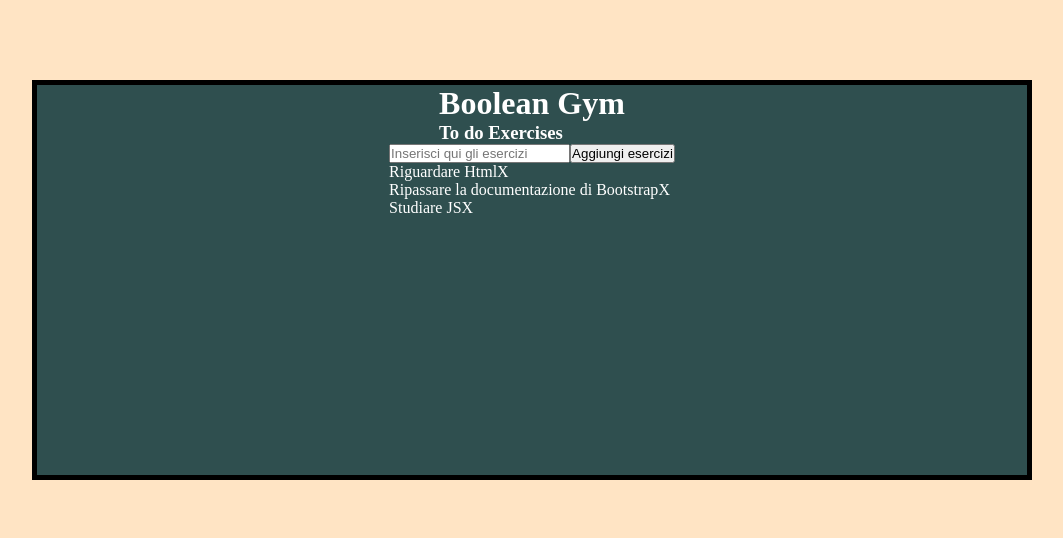
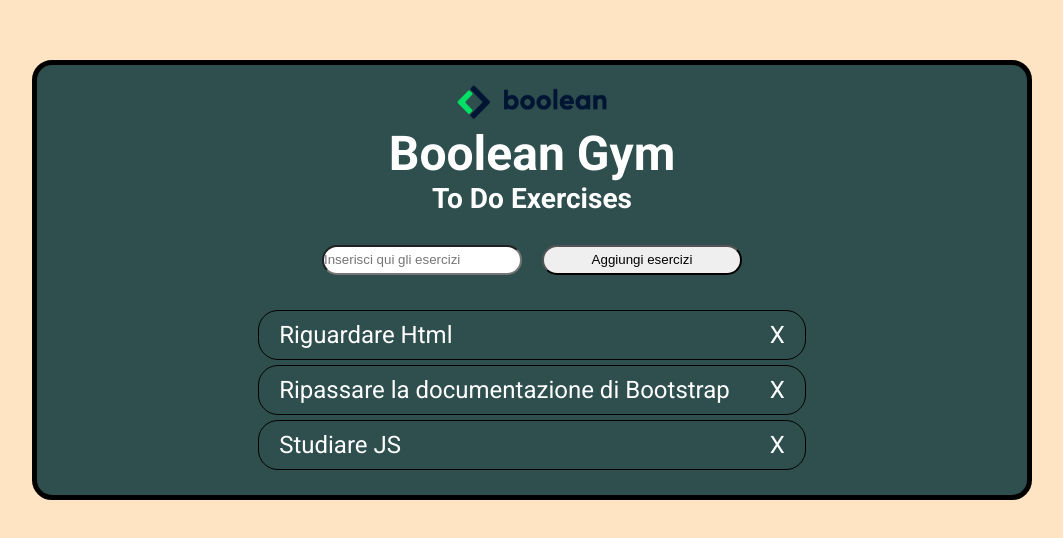
Before and after one commit to 32Fire32/vue-todolist, a plain HTML site: page index.html in a window 1280 px wide. Shown: the part 120-658 px from the top of the page, without its empty margins (108-1171 px from the left). Drawn offline with nearby package versions, Linux system fonts and the light colour scheme.

Commit message:
grafica html css migliorata

```diff
--- a/css/style.css
+++ b/css/style.css
@@ -10,6 +10,13 @@ body {
     display: flex;
     background-color: bisque;
     color: #fff;
+    font-size: 1.5rem;
+    font-family: 'Roboto', sans-serif;
+}
+
+header {
+    padding: 20px;
+    text-align: center;
 }
 
 #app {
@@ -24,12 +31,45 @@ body {
     flex-direction: column;
     align-items: center;
     border: 5px solid black;
+    border-radius: 20px;
+}
+
+img {
+    width: 150px;
+    object-fit: cover;
+}
+
+form {
+    text-align: center;
+}
+
+input, button {
+    margin: 10px;
+    width: 200px;
+    height: 30px;
+    border-radius: 20px;
 }
 
 ul {
     list-style: none;
 }
 
+li {
+    display: flex;
+    justify-content: space-between;
+    border: 1px solid black;
+    border-radius: 20px;
+    margin: 5px 0;
+}
+
+span {
+    margin: 10px 20px;
+}
+
+.todo {
+    padding: 20px;
+}
+
 .barred {
     text-decoration: line-through;
 }
--- a/index.html
+++ b/index.html
@@ -9,16 +9,22 @@
     <script src="https://unpkg.com/vue@3/dist/vue.global.js"></script>
     <!-- link css -->
     <link rel="stylesheet" href="css/style.css">
+    <!-- link font -->
+    <link rel="preconnect" href="https://fonts.googleapis.com">
+    <link rel="preconnect" href="https://fonts.gstatic.com" crossorigin>
+    <link href="https://fonts.googleapis.com/css2?family=Roboto:wght@300;400;500;700&display=swap" rel="stylesheet">
 </head>
 <body>
     <div id="app">
 
       <div class="container">
         <header>
-            <div class="logo"></div>
+            <div class="logo">
+                <img src="img/logo.png" alt="logoboolean">
+            </div>
             <div class="title">
                 <h1>Boolean Gym</h1>
-                <h3>To do Exercises <h3>
+                <h3>To Do Exercises <h3>
             </div>
         </header>
         <main>
@@ -28,9 +34,12 @@
             </form>
             <div class="todo">
                 <ul>
-                    <li v-for="(exer, index) in toDoExercises" >
+                    <li v-if="toDoExercises.length > 0" v-for="(exer, index) in toDoExercises" >
                         <span :class="{barred: exer.done === true}" @click="onOffBarred(index)">{{ exer.text }}</span>
                         <span class="delete" @click="del(index)">X</span>
+                    </li>
+                    <li v-else="toDoExercises.length = 0">
+                        <span>Non ci sono esercizi</span>
                     </li>
                 </ul>
             </div>
```
Also changed, not shown: img/logo.png (added).
